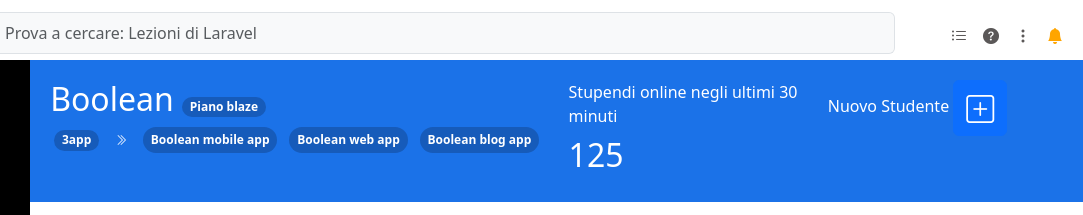
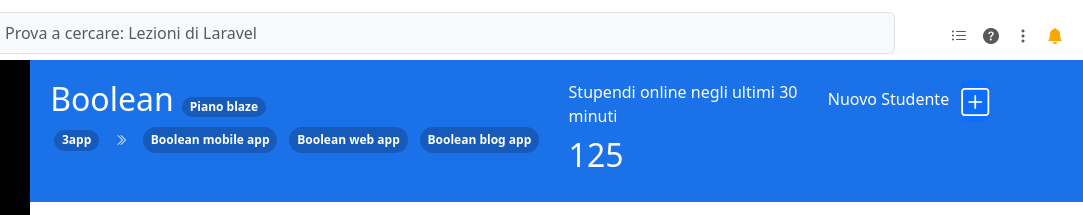
Before and after one commit to MirkoCifelli/html-css-bootstrap-dashboard, a plain HTML site: page index.html in a window 1280 px wide. Shown: the top 215 px of the page, 197-1280 px from the left. Drawn offline with nearby package versions, Linux system fonts and the light colour scheme.

Commit message:
Hover button, my-badge

```diff
--- a/css/style.css
+++ b/css/style.css
@@ -83,3 +83,28 @@ li a{
  .list-unstyled li:hover{
   background-color: rgba(255, 255, 255, 0.6);
  }
+ .my-badge:hover{
+  background-color: rgba(22, 91, 186, 0.3);
+ }
+  .btn:hover{
+  background-color: whitesmoke;
+  border: 0;
+  padding: 0;
+ }
+ .btn-primary{
+  --bs-btn-color: #fff;
+  --bs-btn-bg: #0d6efd;
+  --bs-btn-border-color: none;
+  --bs-btn-hover-color: #fff;
+  --bs-btn-hover-bg: none;
+  --bs-btn-hover-border-color: none;
+  --bs-btn-focus-shadow-rgb: none;
+  --bs-btn-active-color: #fff;
+  --bs-btn-active-bg: none;
+  --bs-btn-active-border-color: none;
+  --bs-btn-active-shadow: none;
+  --bs-btn-disabled-color: #fff;
+  --bs-btn-disabled-bg: none;
+  --bs-btn-disabled-border-color: none;
+  padding: 0;
+ }
--- a/index.html
+++ b/index.html
@@ -22,7 +22,7 @@
                 <div class="col-auto d-lg-none logo-little ">
                     <img src="./img/mobile-logo.png" alt="mobile-logo">
                 </div>
-                <div class="col mt-1">
+                <div class="col  mt-2 mt-lg-1">
                     <div class="input-group input-group-bg">
                         <span class="input-group-text p-2" >
                             <i class="bi bi-search text-dark fw-bold"></i>
@@ -138,7 +138,7 @@
                                     <h4 class="fs-2 mt-2">125</h4>
                                 </div>
                                 <div class="col-lg-3 text-white order-1 order-md-3 mb-3">
-                                    <span>
+                                    <span class="me-2">
                                         Nuovo Studente
                                     </span>
                                     <button class="btn btn-primary" type="button" data-bs-toggle="offcanvas" data-bs-target="#offcanvasRight" aria-controls="offcanvasRight"><i class="bi bi-plus-square fs-3"></i></button>
```
